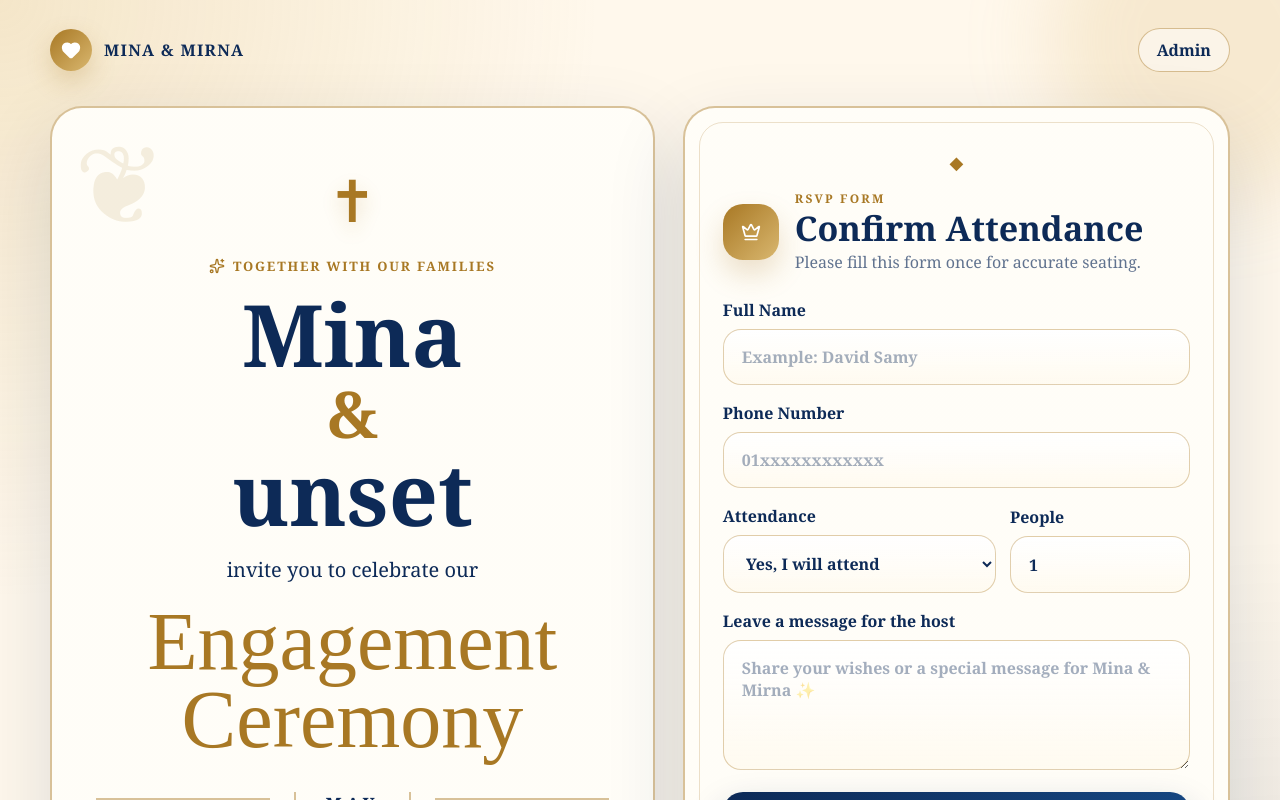
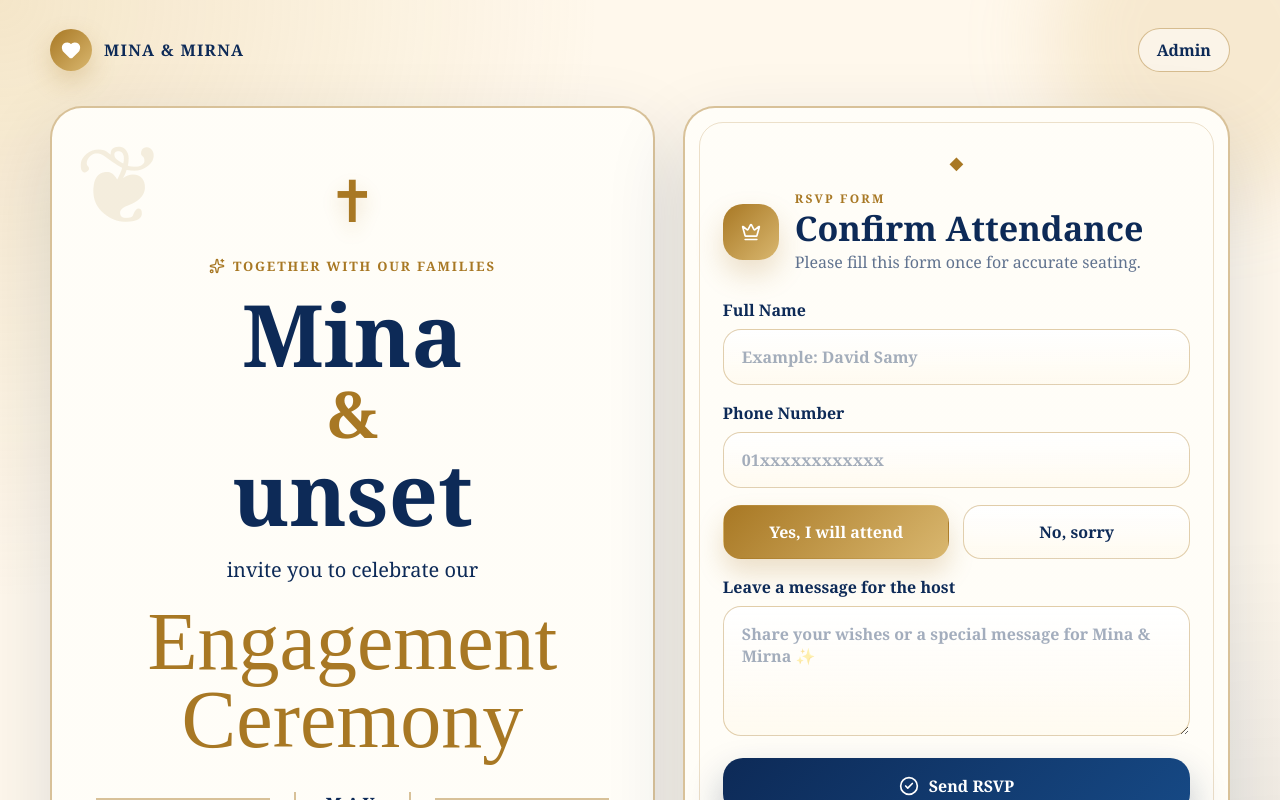
Before and after one commit to kirokhela/MinaAndMirnaEngagement, a Next.js app: page / in a window 1280 px wide. Shown: the top 800 px of the page. Built offline with nearby package versions, Linux system fonts and the light colour scheme; no server answers.

Commit message:
Update formGrid buttons and  people number

```diff
--- a/app/globals.css
+++ b/app/globals.css
@@ -732,6 +732,30 @@ textarea {
 .locationButton:hover {
   background: rgba(168, 120, 36, 0.16);
 }
+
+.attendanceButtons {
+  display: grid;
+  grid-template-columns: repeat(2, minmax(0, 1fr));
+  gap: 14px;
+}
+
+.attendanceOption {
+  border: 1px solid rgba(168, 120, 36, 0.35);
+  background: linear-gradient(180deg, rgba(255, 255, 255, 0.95), rgba(255, 250, 239, 0.85));
+  color: var(--navy);
+  border-radius: 18px;
+  padding: 15px 12px;
+  font: inherit;
+  font-weight: 900;
+  cursor: pointer;
+}
+
+.attendanceOption.active {
+  background: linear-gradient(135deg, var(--gold), var(--gold-light));
+  color: white;
+  border-color: transparent;
+  box-shadow: 0 14px 26px rgba(168, 120, 36, 0.22);
+}
 /* Responsive */
 
 @media (max-width: 1000px) {
@@ -760,6 +784,9 @@ textarea {
   .adminContainer {
     width: min(100% - 22px, 1180px);
     padding-top: 18px;
+  }
+  .attendanceButtons {
+    grid-template-columns: 1fr;
   }
 
   .weddingNav {
--- a/app/page.tsx
+++ b/app/page.tsx
@@ -189,33 +189,24 @@ export default function HomePage() {
   />
 </label>
 
-          <div className="formGrid">
-            <label className="field">
-              <span>Attendance</span>
-              <select
-                value={form.attending}
-                onChange={(e) => setForm({ ...form, attending: e.target.value })}
-              >
-                <option value="yes">Yes, I will attend</option>
-                <option value="maybe">Maybe</option>
-                <option value="no">No, sorry</option>
-              </select>
-            </label>
+         <div className="attendanceButtons">
+  <button
+    type="button"
+    className={`attendanceOption ${form.attending === "yes" ? "active" : ""}`}
+    onClick={() => setForm({ ...form, attending: "yes", guestsCount: 1 })}
+  >
+    Yes, I will attend
+  </button>
 
-            <label className="field">
-              <span>People</span>
-              <input
-                type="number"
-                min="0"
-                max="20"
-                value={form.guestsCount}
-                onChange={(e) =>
-                  setForm({ ...form, guestsCount: Number(e.target.value) })
-                }
-                required
-              />
-            </label>
-          </div>
+
+  <button
+    type="button"
+    className={`attendanceOption ${form.attending === "no" ? "active" : ""}`}
+    onClick={() => setForm({ ...form, attending: "no", guestsCount: 1 })}
+  >
+    No, sorry
+  </button>
+</div>
 
           <label className="field">
             <span>Leave a message for the host</span>
```
